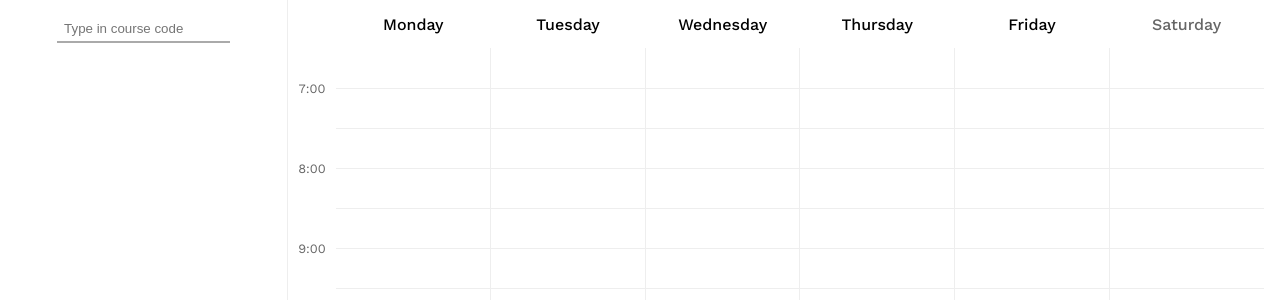
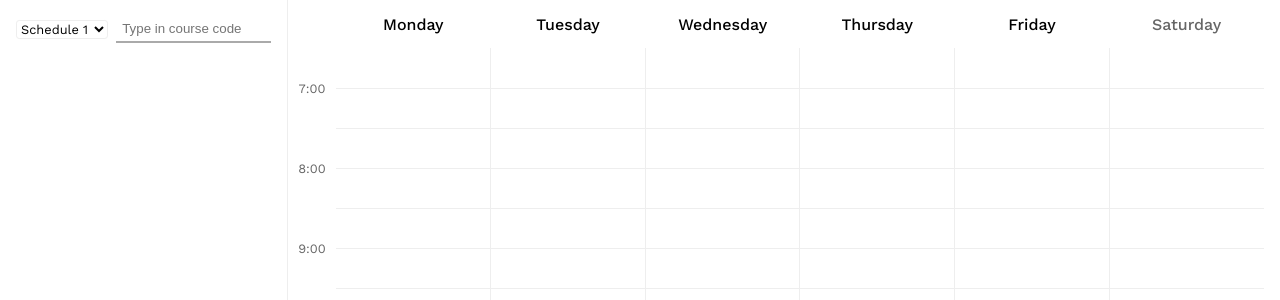
Before and after one commit to aldan/scheduler, a Django app: template templates/app/scheduler.html in a window 1280 px wide. Shown: the part 64-364 px from the top of the page. Run offline with Django 3.2, Linux system fonts and the light colour scheme; the template is opened without the code that fills it, so the values that code supplies are empty; some libraries are stand-ins or nearby versions.

Commit message:
feat: multi-schedule support

```diff
--- a/app/static/app/index.js
+++ b/app/static/app/index.js
@@ -33,6 +33,8 @@ function selectSchedule(id) { /* ui: load courses from schedule with id and call
     const schedule = scheduleList.filter((sch) => {
         return sch.id === id.toString();
     })[0];
+
+    localStorage.setItem('lastActiveSchedule', id);
 
     const data = schedule.data;
     $('.course-view').remove();
@@ -228,7 +230,10 @@ function updateColorPalettePosition(element) { /* ui fix: prevents selectX-optio
         elem_left = elem_pos.left,
         font_size = parseFloat($('body').css('font-size'));
 
-    $(`.course-color-select-palette`, element).css({top: elem_top + font_size * 0.8, left: elem_left - font_size * 0.5});
+    $(`.course-color-select-palette`, element).css({
+        top: elem_top + font_size * 0.8,
+        left: elem_left - font_size * 0.5
+    });
 }
 
 function updateCourseSection(element) { /* ui: get selected sections from view and call addCourseToSchedule() */
@@ -380,7 +385,7 @@ function storeCourseData(id, data) { /* data: store course data in localStorage
                 case 'S':
                     days[5] = 1;
                 default:
-                // skip
+                    alert(`Error while parsing data: section.DAYS not recognized`);
             }
         }
 
@@ -482,7 +487,8 @@ $(document).ready(() => {
     }
 
     { /* load scheduleList from local storage and load default schedule */
-        const schedules = localStorage.getItem('scheduleList');
+        const schedules = localStorage.getItem('scheduleList'),
+            lastActiveSchedule = localStorage.getItem('lastActiveSchedule');
 
         if (!schedules) {
             localStorage.setItem('scheduleList', JSON.stringify(scheduleList));
@@ -493,7 +499,20 @@ $(document).ready(() => {
         }
 
         console.log(scheduleList);
-        selectSchedule(1);
+
+        if (!lastActiveSchedule) {
+            selectSchedule(1);
+        } else {
+            selectSchedule(lastActiveSchedule);
+            document.getElementById('schedule-selector').value = lastActiveSchedule;
+        }
+    }
+
+    {
+        $('#schedule-selector').on('change', () => {
+            const selectedSchedule = document.getElementById('schedule-selector').value;
+            selectSchedule(selectedSchedule);
+        });
     }
 
     { /* shadow on scroll (timetable header) */
@@ -511,9 +530,9 @@ $(document).ready(() => {
         $('#course-list-view').on('scroll', () => {
 
             if ($('#course-list-view').scrollTop()) {
-                $('.course-select').addClass('bottom-shadow');
+                $('.sidebar-header').addClass('bottom-shadow');
             } else {
-                $('.course-select').removeClass('bottom-shadow');
+                $('.sidebar-header').removeClass('bottom-shadow');
             }
         });
     }
--- a/app/static/app/style.css
+++ b/app/static/app/style.css
@@ -386,20 +386,51 @@ body {
     overflow: auto;
 }
 
-#schedule-selector {
-    display: none;
+.sidebar-header {
+    display: flex;
+    padding: 1em 1em 1em 1em;
+    flex-flow: row nowrap;
+    justify-content: space-evenly;
+    align-items: center;
+}
+
+.schedule-select {
+    flex: 2 1 7em;
+    margin-right: 0.5em;
 }
 
 .course-select {
-    padding: 1em 0 1em 0;
-    z-index: 10;
+    flex: 3 1 auto;
+}
+
+#schedule-selector {
+    width: 100%;
+    height: 1.5em;
+
+    outline: none;
+    font: inherit;
+    font-size: 0.8em;
+
+    background: var(--course-card);
+    color: var(--text);
+
+    border-radius: 0.25em;
+    border: solid 1px var(--border);
+}
+
+#schedule-selector option {
+    background: var(--course-card);
+}
+
+#schedule-selector option:checked {
+    background: var(--course-section-selected);
 }
 
 #course-selector {
-    width: 60%;
+    width: 100%;
     height: 2em;
     border: none;
-    outline: 0;
+    outline: none;
     color: var(--text);
     border-bottom: solid 2px var(--background-light);
     background: var(--background);
@@ -411,7 +442,7 @@ body {
     border-bottom: solid 2px var(--text);
 }
 
-.footer {
+.sidebar-footer {
     margin: auto 0 1em 0;
 }
 
--- a/templates/app/scheduler.html
+++ b/templates/app/scheduler.html
@@ -9,7 +9,13 @@
             semester_code = '{{ code }}',
             semester_last_update_dt = '{{ update_dt }}';
 
-        let scheduleList = [{'id': '1', 'name': 'Default', 'data': {}}],
+        let scheduleList = [
+                {'id': '1', 'name': 'Schedule 1', 'data': {}},
+                {'id': '2', 'name': 'Schedule 2', 'data': {}},
+                {'id': '3', 'name': 'Schedule 3', 'data': {}},
+                {'id': '4', 'name': 'Schedule 4', 'data': {}},
+                {'id': '5', 'name': 'Schedule 5', 'data': {}}
+            ],
             generic_color_set = {
                 'D50000': 0, // Tomato
                 'E67C73': 0, // Flamingo
@@ -55,18 +61,24 @@
 
     <div class="container">
         <div class="section sidebar">
-            <div class="schedule-select">
-                <select id="schedule-selector" type="text">
-                    <option value="1" selected>Default</option>
-                </select>
-            </div>
-            <div class="course-select">
-                <input id="course-selector" placeholder="Type in course code">
+            <div class="sidebar-header">
+                <div class="sidebar-header-item schedule-select">
+                    <select id="schedule-selector" type="text">
+                        <option value="1" selected>Schedule 1</option>
+                        <option value="2">Schedule 2</option>
+                        <option value="3">Schedule 3</option>
+                        <option value="4">Schedule 4</option>
+                        <option value="5">Schedule 5</option>
+                    </select>
+                </div>
+                <div class="sidebar-header-item course-select">
+                    <input id="course-selector" placeholder="Type in course code">
+                </div>
             </div>
             <div class="course-list">
                 <div id="course-list-view"></div>
             </div>
-            <div class="footer">
+            <div class="sidebar-footer">
             </div>
         </div>
         <div class="section timetable">
```
